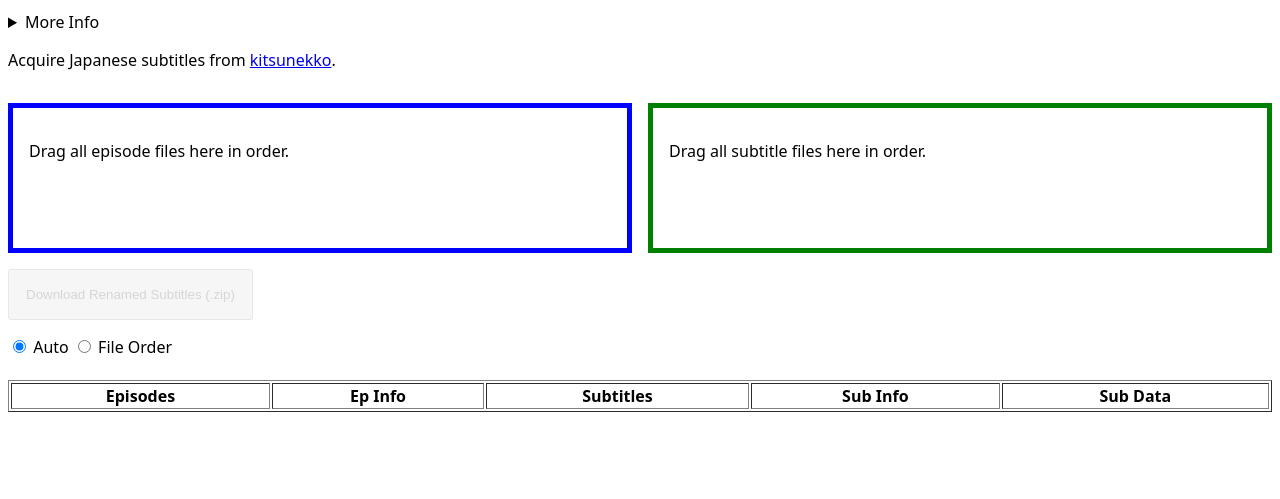
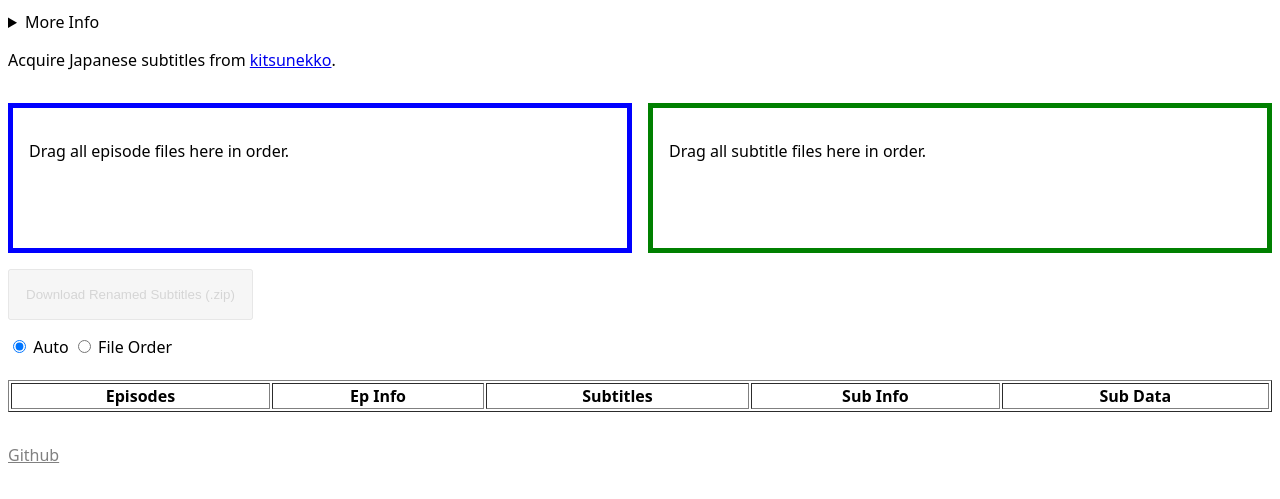
Before and after one commit to Inclushe/subtitle-renamer, a website with bundled scripts: page index.html in a window 1280 px wide. Shown: the part 43-542 px from the top of the page. Built offline with nearby package versions, Linux system fonts and the light colour scheme.

Commit message:
Add github link

```diff
--- a/index.css
+++ b/index.css
@@ -45,3 +45,9 @@ h1 {
 .table {
   width: 100%;
 }
+
+.footer-link {
+  display: block;
+  color: gray;
+  margin-top: 32px;
+}
--- a/index.html
+++ b/index.html
@@ -48,6 +48,7 @@
     <tbody id="tableBody">
     </tbody>
   </table>
+  <a href="https://github.com/Inclushe/subtitle-renamer" class="footer-link">Github</a>
   <script src="./static/anitomyscript.bundle.min.js"></script>
   <script src="./index.js" type="module"></script>
 </body>
```
